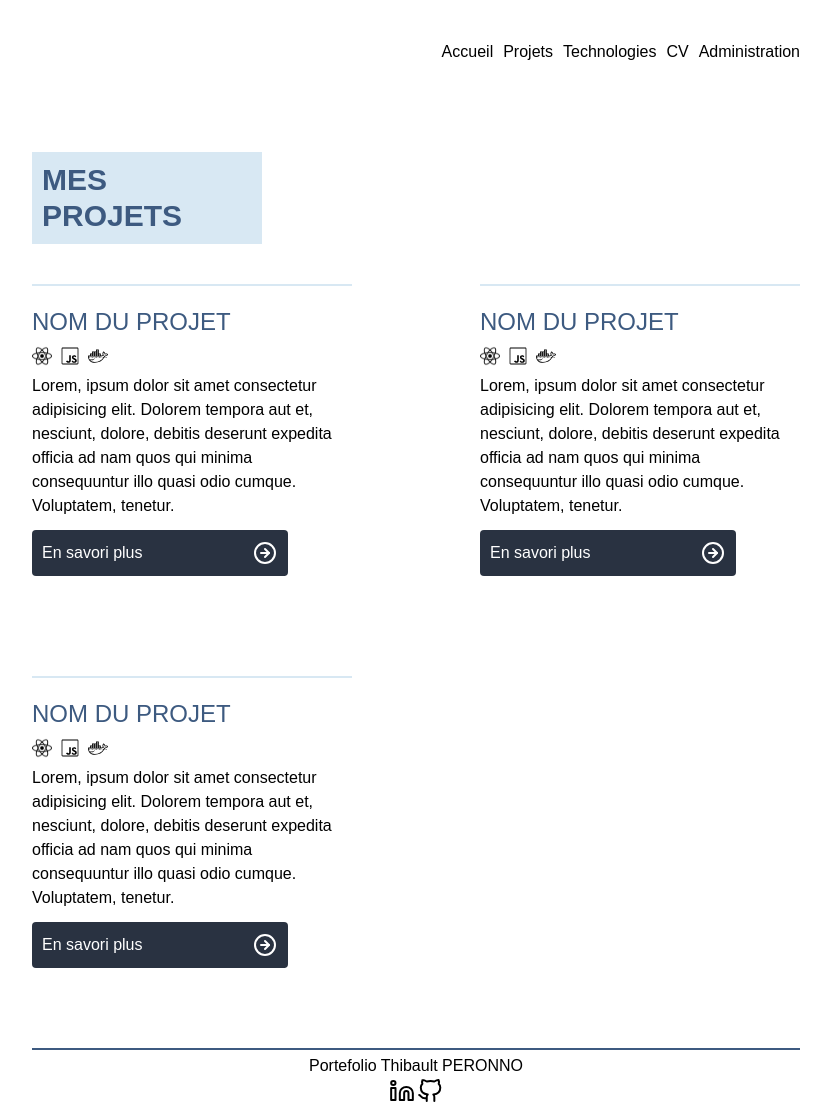
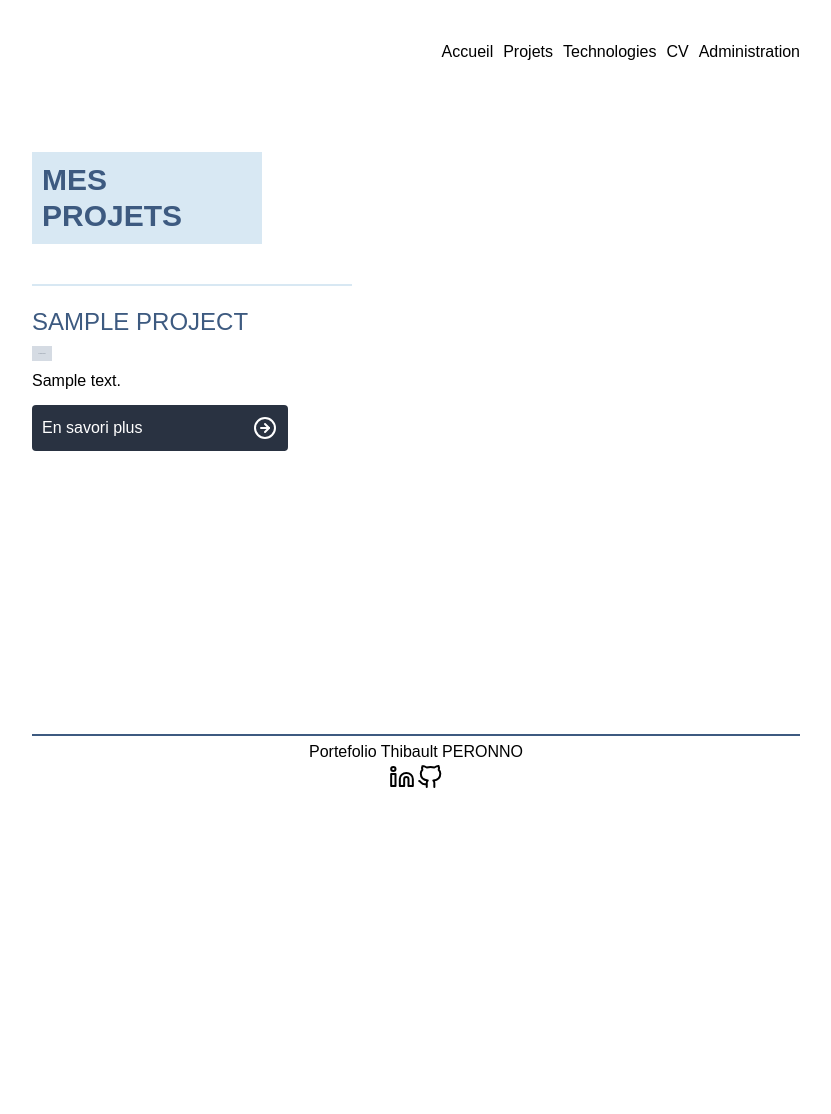
Before and after one commit to thibault-peronno/portefolio, a PHP site: template app/views/projects.tpl.php in a window 1280 px wide. Shown: the whole page, without its empty margins (224-1055 px from the left). After the commit the page ends 788 px from the top, so only its background shows below. Run offline with PHP 8.4, Linux system fonts and the light colour scheme; the template is opened without the code that fills it: most values are stand-ins (such as "Sample title", 1, 10 or a date in 2020); grey boxes marked "Sample" are stand-in pictures; some libraries are stand-ins or nearby versions.

Commit message:
dynamisation to display project

```diff
--- a/app/Controllers/ProjectController.php
+++ b/app/Controllers/ProjectController.php
@@ -14,7 +14,10 @@ class ProjectController extends CoreController
 
     public function projects(): void
     {
-        $this->show('projects');
+        $projectModel = new Project();
+        $data = [];
+        $data["projects"] = $projectModel->getProjects();
+        $this->show('projects', $data);
     }
 
     public function project(): void
--- a/app/views/projects.tpl.php
+++ b/app/views/projects.tpl.php
@@ -1,31 +1,22 @@
+<!-- <?php dump($projects); ?> -->
 <main class="grow">
       <section>
         <h1 class="text-3xl text-secondary bg-primary text-secondary uppercase font-bold p-2.5 my-5 sm:w-[30%] sm:mt-12">Mes projets</h1>
         <div class="sm:flex sm:gap-10 sm:justify-between sm:flex-wrap">
+            <?php foreach($projects as $project) : ?>
             <div class="border-t-2 border-primary my-5 py-5 sm:w-80">
-              <h2 class="text-2xl text-secondary uppercase mb-2">Nom du projet</h2>
+              <h2 class="text-2xl text-secondary uppercase mb-2"><?= $project['title'] ?></h2>
               <div class="flex justify-start gap-2">
+              <?php foreach($project['labels'] as $label) : ?>
                 <img
-                  src="/assets/images/icons/react_mono.png"
-                  alt=""
+                  src="<?= "/assets/images/languages/" . $label['picture'] ?>"
+                  alt="<?= "icon " . $label['label'] ?>"
                   class="w-5"
                 />
-                <img
-                  src="/assets/images/icons/javascript_mono.svg"
-                  alt=""
-                  class="w-5"
-                />
-                <img
-                  src="/assets/images/icons/docker_mono.svg"
-                  alt=""
-                  class="w-5"
-                />
+                <?php endforeach ?>
               </div>
               <p class="my-2">
-                Lorem, ipsum dolor sit amet consectetur adipisicing elit. Dolorem
-                tempora aut et, nesciunt, dolore, debitis deserunt expedita officia
-                ad nam quos qui minima consequuntur illo quasi odio cumque.
-                Voluptatem, tenetur.
+              <?= $project['description'] ?>
               </p>
               <button
                 class="bg-btn-sec rounded flex p-2.5 justify-between items-center mt-3 w-full sm:w-64"
@@ -37,76 +28,7 @@
                 />
               </button>
             </div>
-            <div class="border-t-2 border-primary my-5 py-5 sm:w-80">
-              <h2 class="text-2xl text-secondary uppercase mb-2">Nom du projet</h2>
-              <div class="flex justify-start gap-2">
-                <img
-                  src="/assets/images/icons/react_mono.png"
-                  alt=""
-                  class="w-5"
-                />
-                <img
-                  src="/assets/images/icons/javascript_mono.svg"
-                  alt=""
-                  class="w-5"
-                />
-                <img
-                  src="/assets/images/icons/docker_mono.svg"
-                  alt=""
-                  class="w-5"
-                />
-              </div>
-              <p class="my-2">
-                Lorem, ipsum dolor sit amet consectetur adipisicing elit. Dolorem
-                tempora aut et, nesciunt, dolore, debitis deserunt expedita officia
-                ad nam quos qui minima consequuntur illo quasi odio cumque.
-                Voluptatem, tenetur.
-              </p>
-              <button
-                class="bg-btn-sec rounded flex p-2.5 justify-between items-center mt-3 w-full sm:w-64"
-              >
-                <p class="text-white">En savori plus</p>
-                <img
-                  src="/assets/images/icons/arrow-right-circle.svg"
-                  alt=""
-                />
-              </button>
-            </div>
-            <div class="border-t-2 border-primary my-5 py-5 sm:w-80">
-              <h2 class="text-2xl text-secondary uppercase mb-2">Nom du projet</h2>
-              <div class="flex justify-start gap-2">
-                <img
-                  src="/assets/images/icons/react_mono.png"
-                  alt=""
-                  class="w-5"
-                />
-                <img
-                  src="/assets/images/icons/javascript_mono.svg"
-                  alt=""
-                  class="w-5"
-                />
-                <img
-                  src="/assets/images/icons/docker_mono.svg"
-                  alt=""
-                  class="w-5"
-                />
-              </div>
-              <p class="my-2">
-                Lorem, ipsum dolor sit amet consectetur adipisicing elit. Dolorem
-                tempora aut et, nesciunt, dolore, debitis deserunt expedita officia
-                ad nam quos qui minima consequuntur illo quasi odio cumque.
-                Voluptatem, tenetur.
-              </p>
-              <button
-                class="bg-btn-sec rounded flex p-2.5 justify-between items-center mt-3 w-full sm:w-64"
-              >
-                <p class="text-white">En savori plus</p>
-                <img
-                  src="/assets/images/icons/arrow-right-circle.svg"
-                  alt=""
-                />
-              </button>
-            </div>
+            <?php endforeach ?>
         </div>
       </section>
     </main>
```
